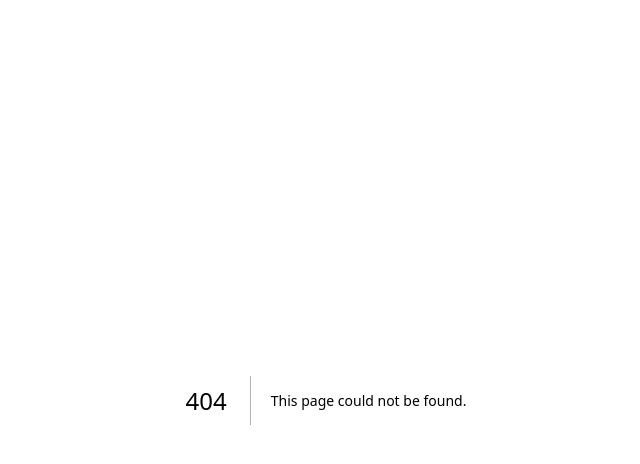
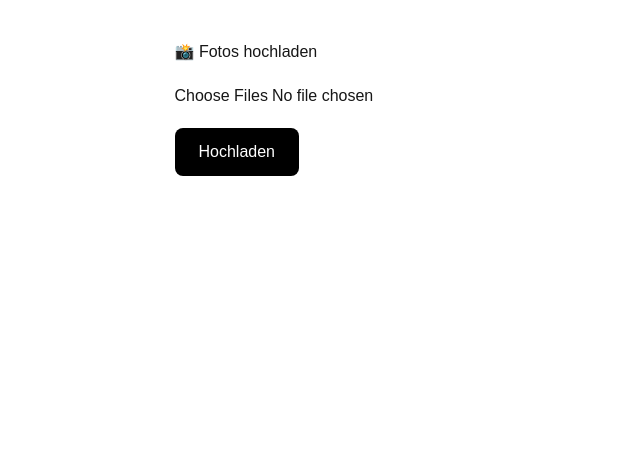
Before and after one commit to 90focus/90focus, a Next.js app: page /upload in a window 1280 px wide. Before the commit this address had no page. Shown: the top 464 px of the page, without its empty margins (314-954 px from the left). Built offline with nearby package versions, Linux system fonts and the light colour scheme.

Commit message:
upload seite hinzugefuegt

```diff
--- /dev/null
+++ b/app/api/upload/route.ts
@@ -0,0 +1,42 @@
+import { S3Client, PutObjectCommand } from '@aws-sdk/client-s3'
+import { NextRequest, NextResponse } from 'next/server'
+
+const s3 = new S3Client({
+  region: process.env.AWS_REGION!,
+  credentials: {
+    accessKeyId: process.env.AWS_ACCESS_KEY_ID!,
+    secretAccessKey: process.env.AWS_SECRET_ACCESS_KEY!,
+  },
+})
+
+export async function POST(req: NextRequest) {
+  const formData = await req.formData()
+  const files = formData.getAll('files') as File[]
+
+  if (!files || files.length === 0) {
+    return NextResponse.json({ message: 'Keine Dateien!' }, { status: 400 })
+  }
+
+  const uploaded: string[] = []
+
+  for (const file of files) {
+    const buffer = Buffer.from(await file.arrayBuffer())
+    const filename = `${Date.now()}-${file.name}`
+
+    await s3.send(
+      new PutObjectCommand({
+        Bucket: '90focus-fotos',
+        Key: filename,
+        Body: buffer,
+        ContentType: file.type,
+      })
+    )
+
+    uploaded.push(filename)
+  }
+
+  return NextResponse.json({
+    message: `${uploaded.length} Foto(s) erfolgreich hochgeladen!`,
+    files: uploaded,
+  })
+}
--- /dev/null
+++ b/app/upload/page.tsx
@@ -0,0 +1,66 @@
+'use client'
+
+import { useState } from 'react'
+
+export default function UploadPage() {
+  const [files, setFiles] = useState<FileList | null>(null)
+  const [uploading, setUploading] = useState(false)
+  const [message, setMessage] = useState('')
+
+  const handleUpload = async () => {
+    if (!files || files.length === 0) {
+      setMessage('Bitte Fotos auswählen!')
+      return
+    }
+
+    setUploading(true)
+    setMessage('Fotos werden hochgeladen...')
+
+    const formData = new FormData()
+    Array.from(files).forEach((file) => {
+      formData.append('files', file)
+    })
+
+    try {
+      const res = await fetch('/api/upload', {
+        method: 'POST',
+        body: formData,
+      })
+      const data = await res.json()
+      setMessage(data.message || 'Fertig!')
+    } catch {
+      setMessage('Fehler beim Hochladen!')
+    } finally {
+      setUploading(false)
+    }
+  }
+
+  return (
+    <div style={{ padding: '40px', maxWidth: '600px', margin: '0 auto' }}>
+      <h1>📸 Fotos hochladen</h1>
+      <input
+        type="file"
+        multiple
+        accept="image/*"
+        onChange={(e) => setFiles(e.target.files)}
+        style={{ margin: '20px 0', display: 'block' }}
+      />
+      <button
+        onClick={handleUpload}
+        disabled={uploading}
+        style={{
+          padding: '12px 24px',
+          background: '#000',
+          color: '#fff',
+          border: 'none',
+          borderRadius: '8px',
+          cursor: 'pointer',
+          fontSize: '16px',
+        }}
+      >
+        {uploading ? 'Lädt...' : 'Hochladen'}
+      </button>
+      {message && <p style={{ marginTop: '20px' }}>{message}</p>}
+    </div>
+  )
+}
```
